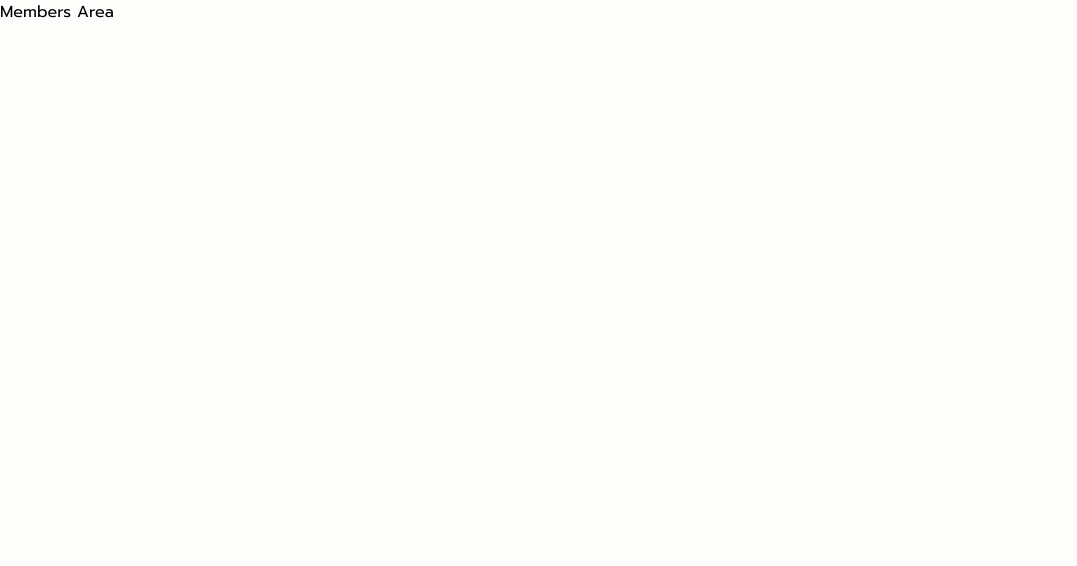
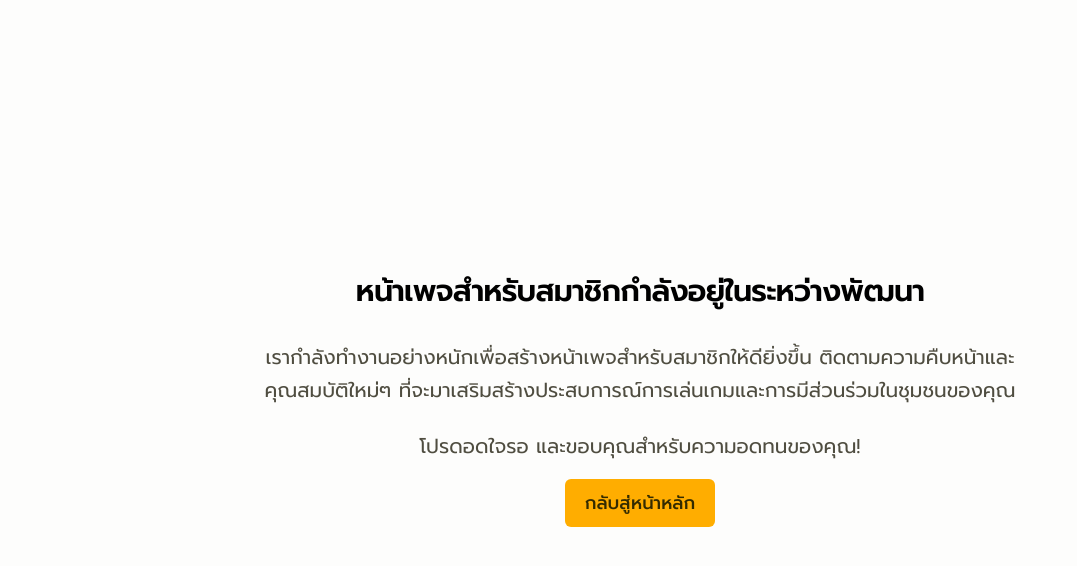
Before and after one commit to pyyupsk/juniper-nexus-website, a Next.js app: page /members-area in a window 1280 px wide. Shown: the top 566 px of the page, without its empty margins (0-1077 px from the left). Built offline with nearby package versions, Linux system fonts and the light colour scheme; no server answers.

Commit message:
feat(members-area): update members area page with development notice
- Added a placeholder message for members area indicating ongoing development.
- Included a button to navigate back to the homepage.

```diff
--- a/src/app/(dashboard)/members-area/page.tsx
+++ b/src/app/(dashboard)/members-area/page.tsx
@@ -1,3 +1,18 @@
+import { buttonVariants } from '@/components/ui/button';
+import Link from 'next/link';
+
 export default function Page() {
-    return <div>Members Area</div>;
+    return (
+        <div className="flex flex-col items-center justify-center text-center min-h-screen max-w-3xl mx-auto">
+            <h2>หน้าเพจสำหรับสมาชิกกำลังอยู่ในระหว่างพัฒนา</h2>
+            <p className="leading">
+                เรากำลังทำงานอย่างหนักเพื่อสร้างหน้าเพจสำหรับสมาชิกให้ดียิ่งขึ้น ติดตามความคืบหน้าและคุณสมบัติใหม่ๆ
+                ที่จะมาเสริมสร้างประสบการณ์การเล่นเกมและการมีส่วนร่วมในชุมชนของคุณ
+            </p>
+            <p className="leading">โปรดอดใจรอ และขอบคุณสำหรับความอดทนของคุณ!</p>
+            <Link href="/" className={buttonVariants({ size: 'lg', className: 'mt-4' })}>
+                กลับสู่หน้าหลัก
+            </Link>
+        </div>
+    );
 }
```
